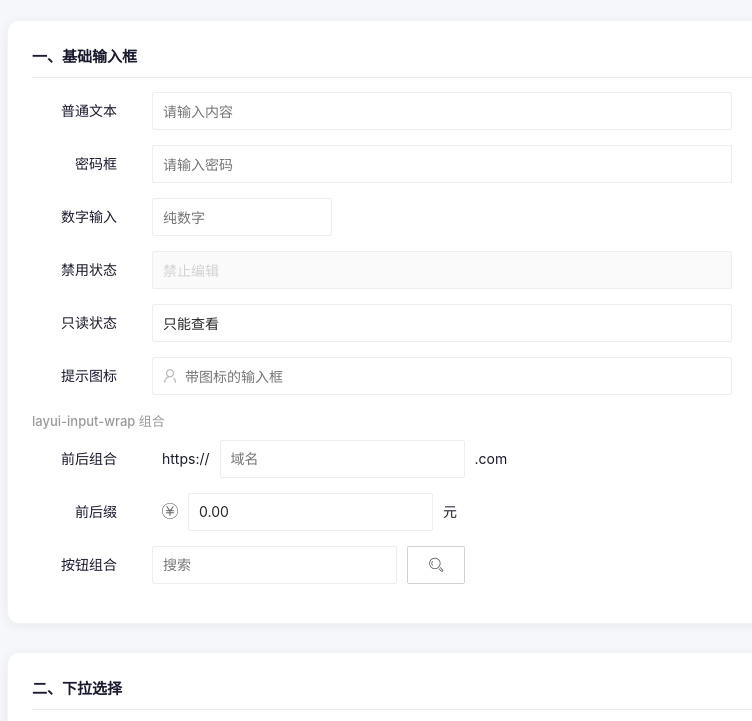
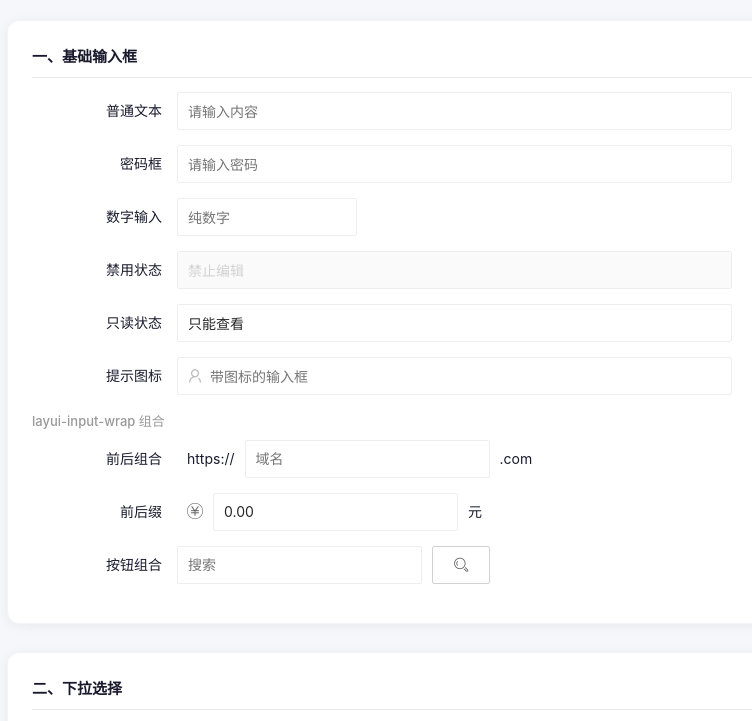
Before and after one commit to xianrenqh/hui-admin-ui, a website: page pages/demo/form.html in a window 1280 px wide. Shown: the top 721 px of the page, without its empty margins (13-765 px from the left). Drawn offline with Linux system fonts and the light colour scheme.

Commit message:
style(admin/forms): adjust form label width and layout
1. 调整layui表单标签宽度从100px到145px，同步修改左侧边距适配
2. 调整表单赋值顺序，先渲染再赋值避免被重置
3. 新增毛玻璃效果下拉选择框的赋值和原生事件监听

```diff
--- a/assets/css/common.css
+++ b/assets/css/common.css
@@ -88,12 +88,12 @@ body {
 
 /* ========== 表单标签加宽 ========== */
 .layui-form-label {
-    width: 100px !important;
+    width: 145px !important;
     white-space: nowrap;
 }
 
 .layui-input-block {
-    margin-left: 120px !important;
+    margin-left: 145px !important;
 }
 
 .toolbar {
```
Also changed, not shown: modules/admin.js (+14 -2 lines).
